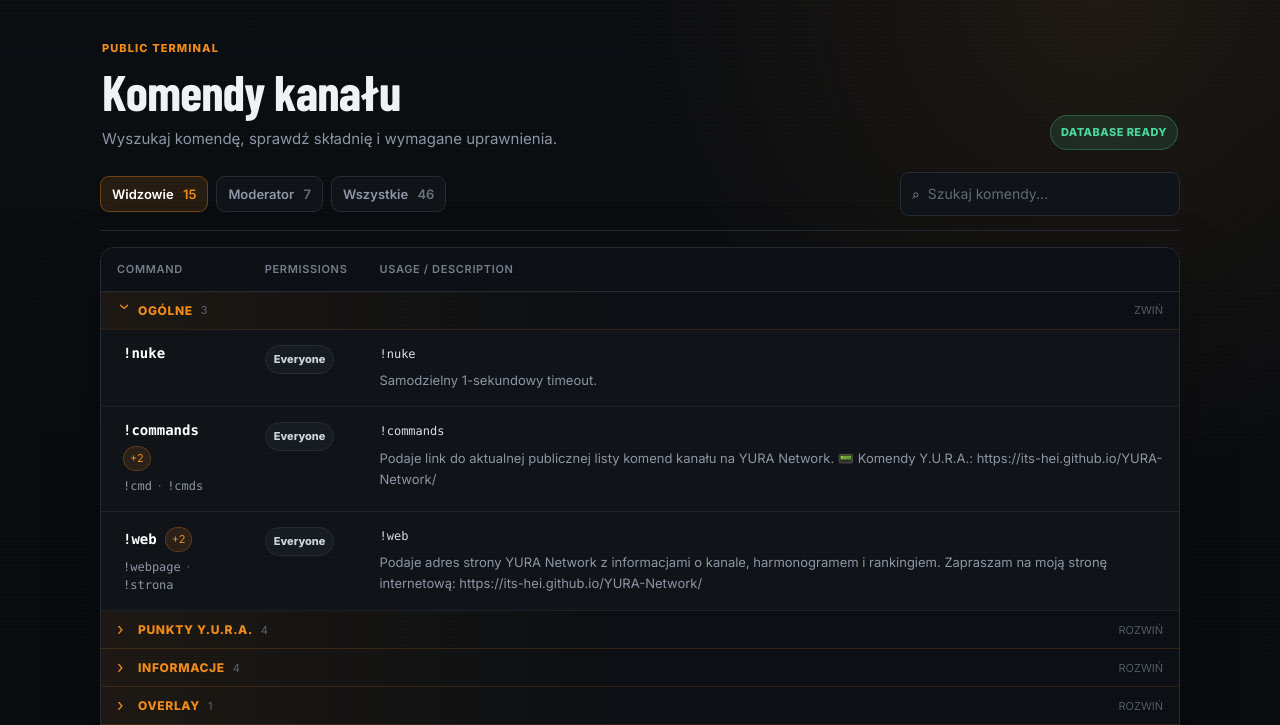
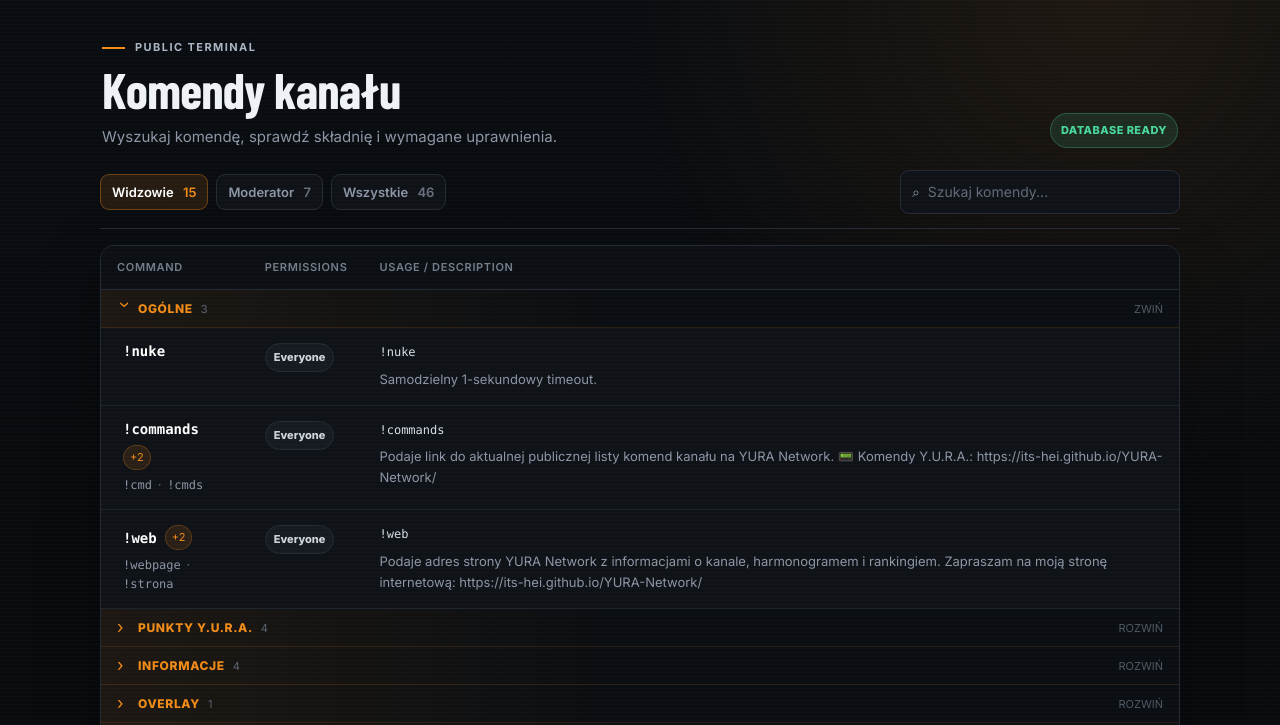
Before and after one commit to its-hei/YURA-Network, a plain HTML site: page index.html in a window 1280 px wide. Shown: the part 75-800 px from the top of the page. Drawn offline with nearby package versions, Linux system fonts and the light colour scheme; no server answers; a web font is replaced by a local one.

Commit message:
Match section eyebrow styling with orange rule and muted text

```diff
--- a/styles.css
+++ b/styles.css
@@ -2351,3 +2351,29 @@ footer.site-footer{font-size:12px;letter-spacing:0}
   .eyebrow,.meta-label{font-size:10px}
   .system-card p{font-size:12px}
 }
+
+
+/* YURA reference eyebrow with orange leading rule, muted text.
+   Only section hero labels are affected; labels inside cards keep their accents. */
+.view-panel > .hero .eyebrow{
+  display:flex;
+  align-items:center;
+  gap:10px;
+  color:#abb5c3;
+  font-size:11px;
+  font-weight:700;
+  letter-spacing:.13em;
+  line-height:1.4;
+}
+.view-panel > .hero .eyebrow::before{
+  content:"";
+  display:block;
+  flex:0 0 23px;
+  width:23px;
+  height:2px;
+  background:var(--accent);
+}
+@media (max-width:620px){
+  .view-panel > .hero .eyebrow{font-size:10px;gap:8px}
+  .view-panel > .hero .eyebrow::before{flex-basis:20px;width:20px}
+}
```
